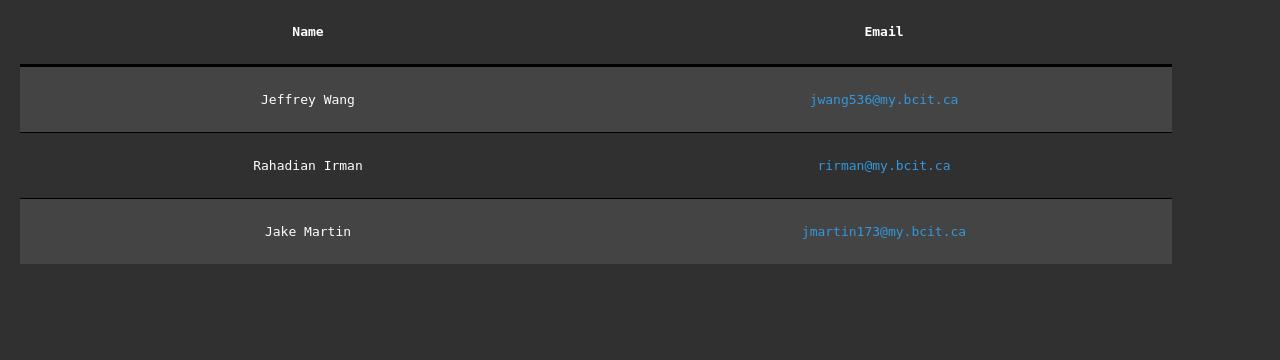
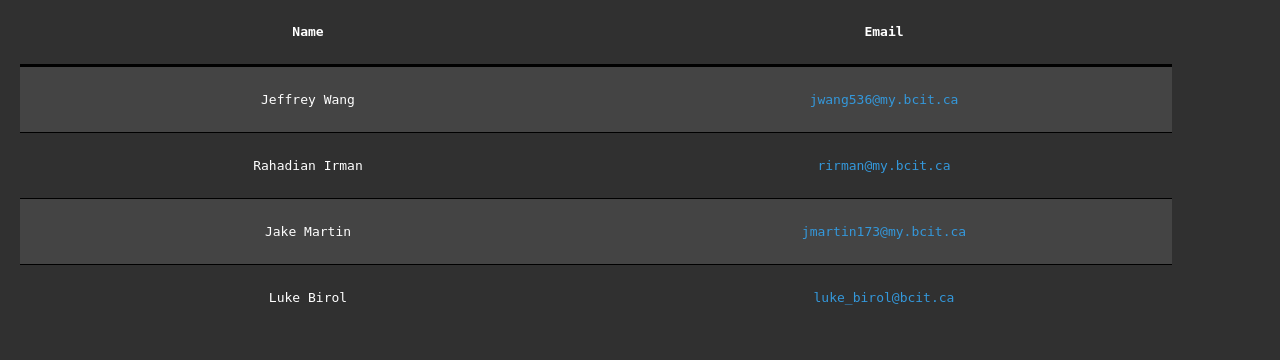
Before and after one commit to PenPen7531/ISSP-Triumf-435, a Flask app: page /authors in a window 1280 px wide. Shown: the part 198-558 px from the top of the page. Run offline with Flask 2, Linux system fonts and the light colour scheme.

Commit message:
Added Luke to Authors

```diff
--- a/app/templates/public/authors.html
+++ b/app/templates/public/authors.html
@@ -33,6 +33,10 @@
             <td class="elem">Jake Martin</td>
             <td class="elem" id="reading">jmartin173@my.bcit.ca</td>
         </tr>
+        <tr class="data-row">
+            <td class="elem">Luke Birol</td>
+            <td class="elem" id="reading">luke_birol@bcit.ca</td>
+        </tr>
 
         </tbody>
     </table>
```
